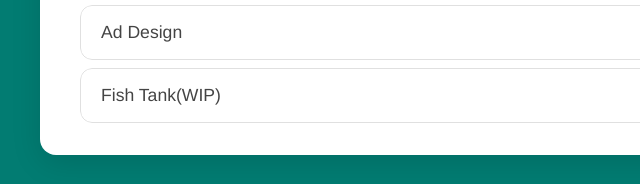
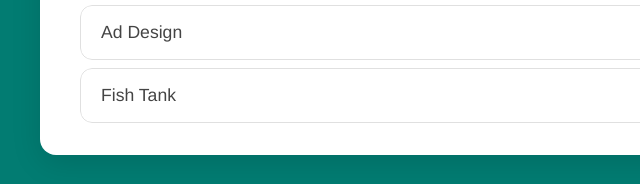
Before and after one commit to jordanbacon8/jordanbacon8.github.io, a plain HTML site: page portfolio.html in a window 1280 px wide. Shown: the part 748-932 px from the top of the page, 0-640 px from the left. Drawn offline with Linux system fonts and the light colour scheme.

Commit message:
Fish Tank

```diff
--- a/portfolio.html
+++ b/portfolio.html
@@ -53,7 +53,7 @@
  <a href="https://www.khanacademy.org/computer-programming/spin-off-of-project-ad-design/5176305554669568" target = "_blank">Ad Design</a>
 </li>
 <li>
- <a href="https://www.khanacademy.org/computer-programming/project-fish-tank/4669043109117952" target = "_blank">Fish Tank(WIP)</a>
+ <a href="https://www.khanacademy.org/computer-programming/project-fish-tank/4669043109117952" target = "_blank">Fish Tank</a>
 </li>
         </ul>
         </div>
```
